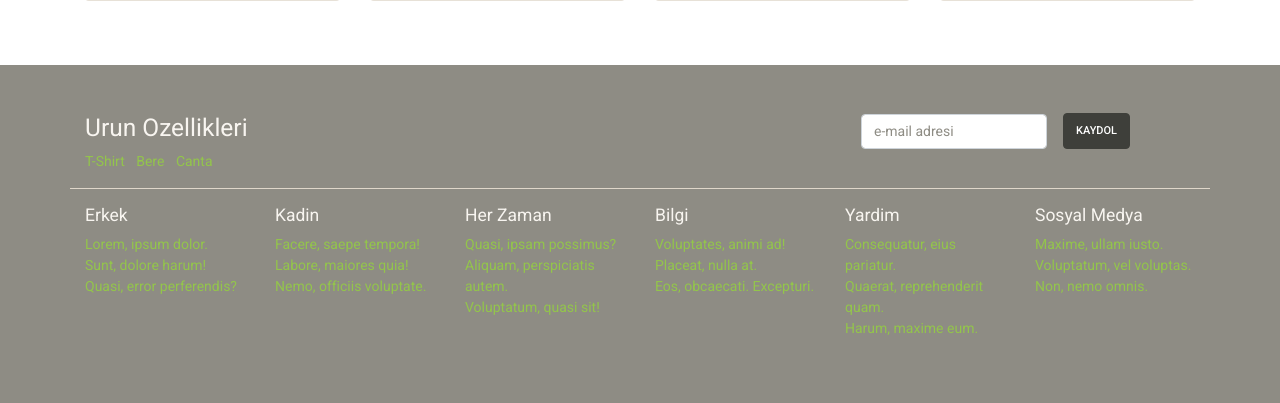
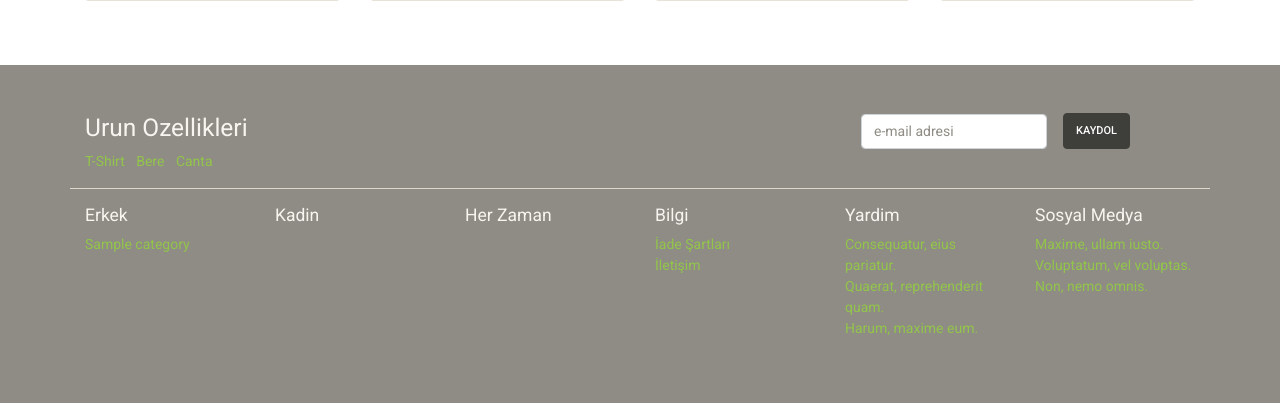
Before and after one commit to murtekbey/kaft_clone, a Django app: page / in a window 1280 px wide. Shown: the part 1370-1773 px from the top of the page. Run offline with Django 3.2, Linux system fonts and the light colour scheme; data comes from the database, SQL or seed files in the repository; tables that the repository leaves empty hold one stand-in row (values such as "Sample post"); grey boxes marked "Sample" are stand-in pictures; some libraries are stand-ins or nearby versions.

Commit message:
17. video sonu

```diff
--- /dev/null
+++ b/kaft_clone/nav_context.py
@@ -0,0 +1,16 @@
+from product.models import Category
+from page.models import Page
+from page.views import STATUS
+
+def nav_data(request):
+    context = dict()
+
+    context['categories'] = Category.objects.filter(
+        status=STATUS,
+    ).order_by('title')
+
+    context['pages'] = Page.objects.filter(
+        status=STATUS,
+    ).order_by('title')
+
+    return context
--- a/kaft_clone/settings/settings_base.py
+++ b/kaft_clone/settings/settings_base.py
@@ -44,6 +44,7 @@ TEMPLATES = [
                 'django.template.context_processors.request',
                 'django.contrib.auth.context_processors.auth',
                 'django.contrib.messages.context_processors.messages',
+                'kaft_clone.nav_context.nav_data',
             ],
         },
     },
--- a/page/views.py
+++ b/page/views.py
@@ -17,9 +17,9 @@ def index(request):
         status=STATUS
     ).exclude(cover_image='')
 
-    context['categories'] = Category.objects.filter(
-        status=STATUS
-    ).order_by('title')
+    # context['categories'] = Category.objects.filter(
+    #     status=STATUS
+    # ).order_by('title')
     return render(request, 'home/index.html', context)
 
 # Manage:
--- a/templates/base/components/footer.html
+++ b/templates/base/components/footer.html
@@ -5,13 +5,13 @@
                 <h3 class="text-light">Urun Ozellikleri</h3>
                 <ul class="list-inline">
                     <li class="list-inline-item">
-                        <a href="">T-Shirt</a>
+                        <a href="#">T-Shirt</a>
                     </li>
                     <li class="list-inline-item">
-                        <a href="">Bere</a>
+                        <a href="#">Bere</a>
                     </li>
                     <li class="list-inline-item">
-                        <a href="">Canta</a>
+                        <a href="#">Canta</a>
                     </li>
                 </ul>
             </div>
@@ -33,33 +33,54 @@
             <div class="col-sm-2">
                 <h5 class="text-light">Erkek</h5>
                 <ul class="list-unstyled">
-                    <li><a href="">Lorem, ipsum dolor.</a></li>
-                    <li><a href="">Sunt, dolore harum!</a></li>
-                    <li><a href="">Quasi, error perferendis?</a></li>
+
+                    {% for item in categories %}
+                    {% if item.gender == 'man' or item.gender == 'unisex' %}
+                    <li class="list-item"><a href="{% url 'category_show' category_slug=item.slug %}">{{ item.title }}</a></li>
+                    {% endif %}
+                    {% endfor %}
+
                 </ul>
             </div>
             <div class="col-sm-2">
                 <h5 class="text-light">Kadin</h5>
                 <ul class="list-unstyled">
-                    <li><a href="">Facere, saepe tempora!</a></li>
-                    <li><a href="">Labore, maiores quia!</a></li>
-                    <li><a href="">Nemo, officiis voluptate.</a></li>
+
+                    {% for item in categories %}
+                    {% if item.gender == 'woman' or item.gender == 'unisex' %}
+                    <li class="list-item"><a href="{% url 'category_show' category_slug=item.slug %}">{{ item.title }}</a></li>
+                    {% endif %}
+                    {% endfor %}
+
                 </ul>
             </div>
             <div class="col-sm-2">
                 <h5 class="text-light">Her Zaman</h5>
                 <ul class="list-unstyled">
-                    <li><a href="">Quasi, ipsam possimus?</a></li>
-                    <li><a href="">Aliquam, perspiciatis autem.</a></li>
-                    <li><a href="">Voluptatum, quasi sit!</a></li>
+
+                    {% for item in categories %}
+                    {% if item.gender == 'unisex' or item.gender == 'unisex' %}
+                    <li class="list-item">
+                        <a href="{% url 'category_show' category_slug=item.slug %}">
+                            {{ item.title }}
+                        </a>
+                    </li>
+                    {% endif %}
+                    {% endfor %}
+
                 </ul>
             </div>
             <div class="col-sm-2">
                 <h5 class="text-light">Bilgi</h5>
                 <ul class="list-unstyled">
-                    <li><a href="">Voluptates, animi ad!</a></li>
-                    <li><a href="">Placeat, nulla at.</a></li>
-                    <li><a href="">Eos, obcaecati. Excepturi.</a></li>
+                    {% for item in pages %}
+                    <li class="list-item">
+                        <a href="">
+                            {{ item.title }}
+                        </a>
+                    </li>
+                    {% endfor %}
+
                 </ul>
             </div>
             <div class="col-sm-2">
```
Also changed, not shown: product/views.py (+4 -4 lines).
